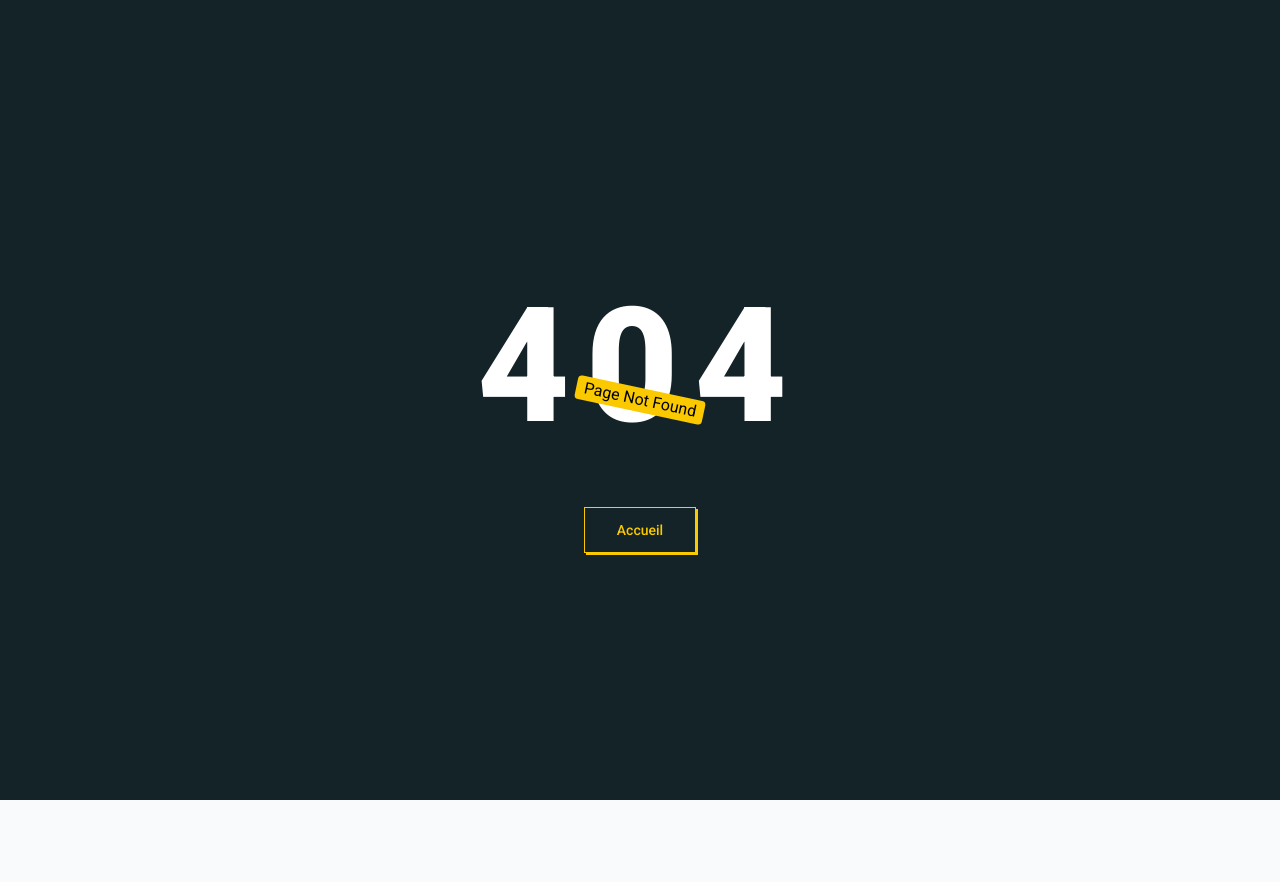
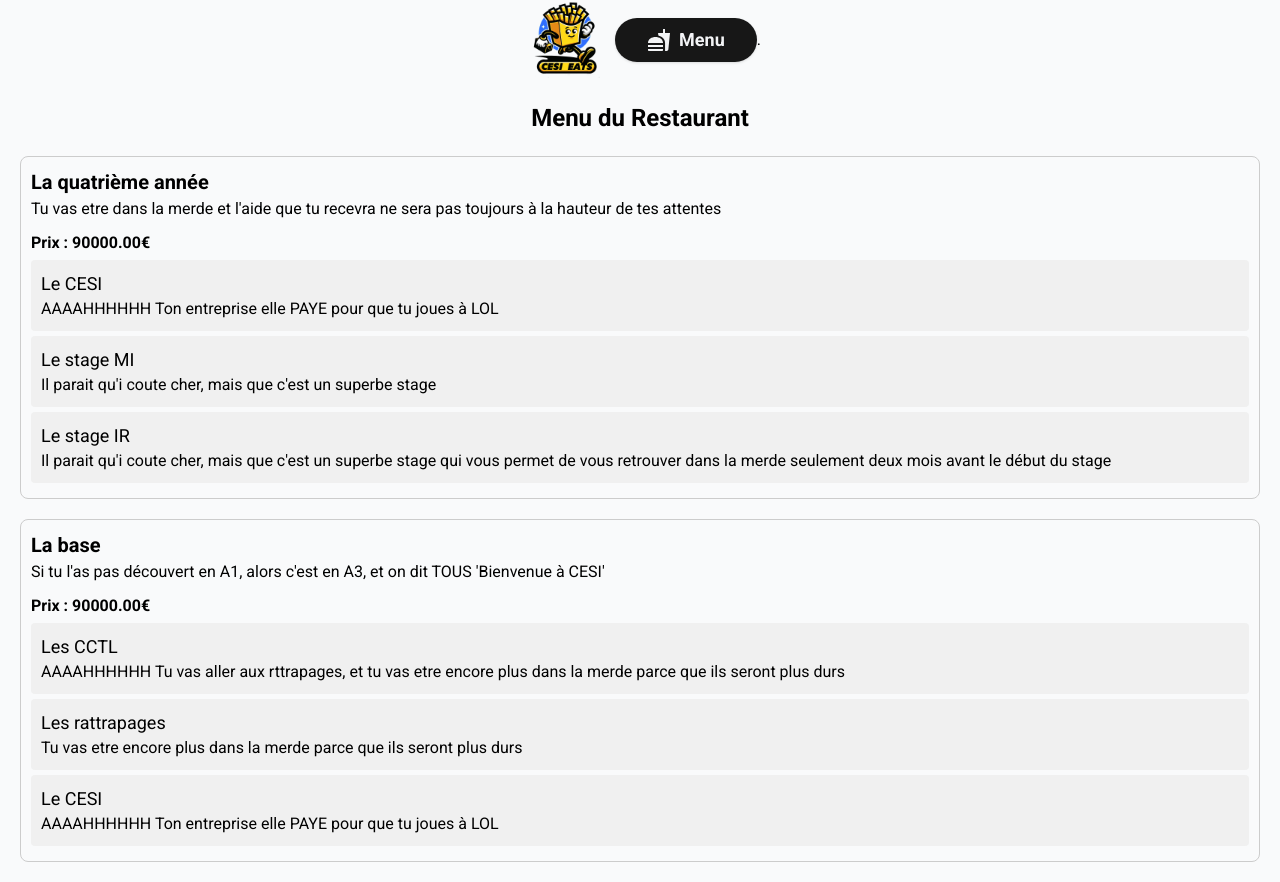
Before and after one commit to Virgile-Nico/CESI-eats, a React (Create React App) app in the folder Front-END/userinterface/: page /menu in a window 1280 px wide. Before the commit this address had no page. Before the commit the page ends 800 px from the top, so only its background shows below. Built offline with nearby package versions, Linux system fonts and the light colour scheme.

Commit message:
display menu with menu.js

```diff
--- a/Front-END/userinterface/src/components/HeaderDesktop.js
+++ b/Front-END/userinterface/src/components/HeaderDesktop.js
@@ -8,7 +8,7 @@ export default function HeaderDesktop({articlesCount}) {
     return(
         <header className="w-full h-20 flex justify-center items-center px-6">
             <div className="flex items-center">
-                <img alt="logo" src={Logo} className="h-24 w-18"/>
+                <img src={Logo} alt="Logo" className="h-24 w-18 cursor-pointer" onClick={() => navigate('/home')} />
             </div>
             <div className="flex items-center space-x-4">
                 <button
--- /dev/null
+++ b/Front-END/userinterface/src/pages/CESI_eats.menu.json
@@ -0,0 +1,48 @@
+[
+  {
+      "_id": "66163561407cf1771eb0eb88",
+      "Nom": "La quatrième année",
+      "Description": "Tu vas etre dans la merde et l'aide que tu recevra ne sera pas toujours à la hauteur de tes attentes",
+      "Prix": 90000,
+      "Articles": [
+          {
+              "_id": "661634d4407cf1771eb0eb82",
+              "Nom": "Le CESI",
+              "Description": "AAAAHHHHHH Ton entreprise elle PAYE pour que tu joues à LOL"
+          },
+          {
+              "_id": "661634bb407cf1771eb0eb80",
+              "Nom": "Le stage MI",
+              "Description": "Il parait qu'i coute cher, mais que c'est un superbe stage"
+          },
+          {
+              "_id": "661634a9407cf1771eb0eb7e",
+              "Nom": "Le stage IR",
+              "Description": "Il parait qu'i coute cher, mais que c'est un superbe stage qui vous permet de vous retrouver dans la merde seulement deux mois avant le début du stage"
+          }
+      ]
+  },
+  {
+      "_id": "661635bb407cf1771eb0eb8a",
+      "Nom": "La base",
+      "Description": "Si tu l'as pas découvert en A1, alors c'est en A3, et on dit TOUS 'Bienvenue à CESI'",
+      "Prix": 90000,
+      "Articles": [
+          {
+              "_id": "661634f2407cf1771eb0eb84",
+              "Nom": "Les CCTL",
+              "Description": "AAAAHHHHHH Tu vas aller aux rttrapages, et tu vas etre encore plus dans la merde parce que ils seront plus durs"
+          },
+          {
+              "_id": "66163502407cf1771eb0eb86",
+              "Nom": "Les rattrapages",
+              "Description": "Tu vas etre encore plus dans la merde parce que ils seront plus durs"
+          },
+          {
+              "_id": "661634d4407cf1771eb0eb82",
+              "Nom": "Le CESI",
+              "Description": "AAAAHHHHHH Ton entreprise elle PAYE pour que tu joues à LOL"
+          }
+      ]
+  }
+]
--- a/Front-END/userinterface/src/pages/DetailedOrder.js
+++ b/Front-END/userinterface/src/pages/DetailedOrder.js
@@ -1,4 +1,3 @@
-// DetailedOrder.js
 import React, { useState, useEffect } from 'react';
 import { useParams } from 'react-router-dom';
 import ordersData from './CESI_eats.orders.json';
--- /dev/null
+++ b/Front-END/userinterface/src/pages/Menu.js
@@ -0,0 +1,31 @@
+import React from 'react';
+import menuData from './CESI_eats.menu.json'; // Assurez-vous que le chemin est correct
+import HeaderDesktop from '../components/HeaderDesktop'; // Utilisez le chemin correct pour importer HeaderDesktop
+
+const Menu = () => {
+    return (
+        <>
+            <HeaderDesktop />
+            <div className="menu-container" style={{ margin: '20px' }}>
+                <h1 style={{ textAlign: 'center', fontSize: '24px', fontWeight: 'bold', marginBottom: '20px' }}>Menu du Restaurant</h1>
+                {menuData.map((menu) => (
+                    <div key={menu._id} className="menu-item" style={{ marginBottom: '20px', padding: '10px', border: '1px solid #ccc', borderRadius: '8px' }}>
+                        <h2 style={{ fontSize: '20px', fontWeight: 'bold' }}>{menu.Nom}</h2>
+                        <p style={{ marginBottom: '10px' }}>{menu.Description}</p>
+                        <p style={{ fontWeight: 'bold' }}>Prix : {menu.Prix.toFixed(2)}€</p>
+                        <ul style={{ listStyleType: 'none', paddingLeft: '0' }}>
+                            {menu.Articles.map((article) => (
+                                <li key={article._id} style={{ background: '#f0f0f0', margin: '5px 0', padding: '10px', borderRadius: '4px' }}>
+                                    <h3 style={{ fontSize: '18px' }}>{article.Nom}</h3>
+                                    <p>{article.Description}</p>
+                                </li>
+                            ))}
+                        </ul>
+                    </div>
+                ))}
+            </div>
+        </>
+    );
+};
+
+export default Menu;
--- a/Front-END/userinterface/src/routes.js
+++ b/Front-END/userinterface/src/routes.js
@@ -5,7 +5,7 @@ import SuccessConnexion from "./pages/SuccessConnexion";
 import SignUp from "./pages/SignUp";
 import Home from "./pages/Home";
 import DetailedOrder from "./pages/DetailedOrder";
-
+import Menu from "./pages/Menu";
 
 export const routes = [
 	{
@@ -43,6 +43,11 @@ export const routes = [
 		path: "/detailed-order/:id", // Note the :id placeholder
 		element: <DetailedOrder />,
 	},
+	{
+        name: "Menu",
+        path: "/menu",
+        element: <Menu />,
+    },
 ];
 
 export const compileRoutes = (parentRoute, subRoutes) => {
```
